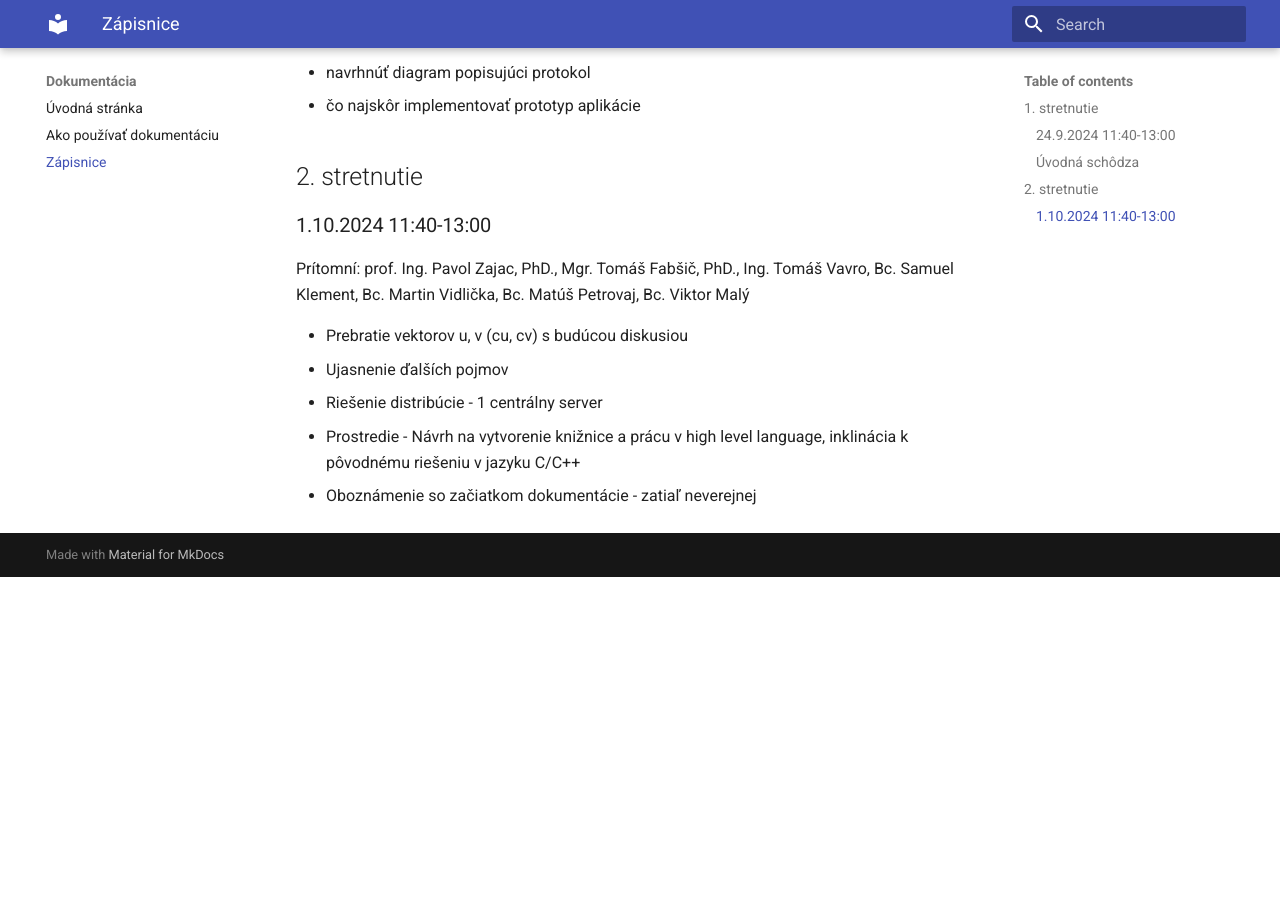
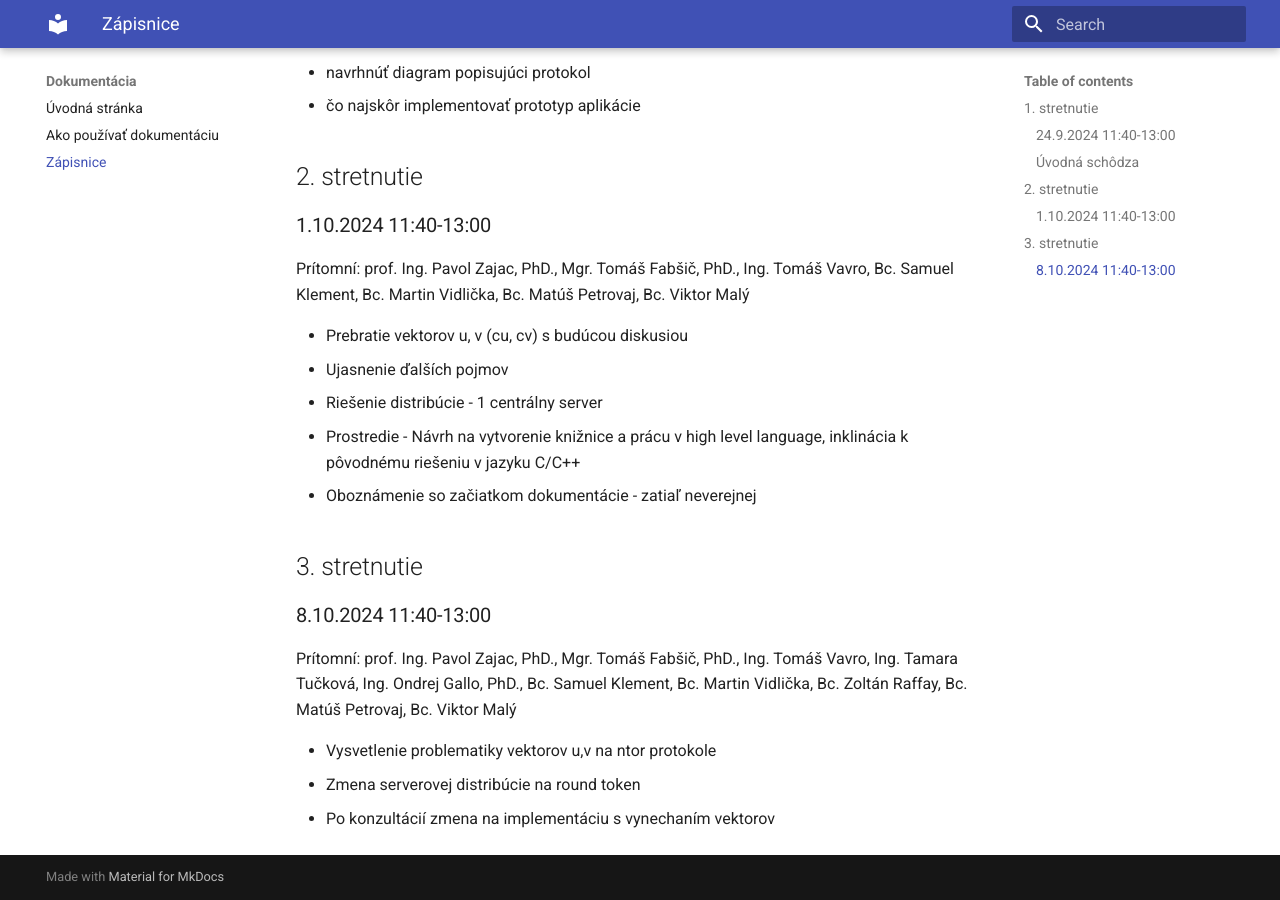
Before and after one commit to FEI-PQGCH/FEI-PQGCH.github.io, an MkDocs documentation site: the page built from docs/zapisnice.md, in a window 1280 px wide and 900 px high, scrolled down 514 px. Built offline with MkDocs 1.6.1 and Material for MkDocs 9.7.7, drawn with Linux system fonts in a browser that asks for light colours; before the commit the page ends 1091 px from its top, so only the background shows below that.

Commit message:
pridanie zapisnice 3

```diff
--- a/docs/zapisnice.md
+++ b/docs/zapisnice.md
@@ -28,3 +28,14 @@ Prítomní: prof. Ing. Pavol Zajac, PhD., Mgr. Tomáš Fabšič, PhD., Ing. Tom
 - Riešenie distribúcie - 1 centrálny server
 - Prostredie - Návrh na vytvorenie knižnice a prácu v high level language, inklinácia k pôvodnému riešeniu v jazyku C/C++
 - Oboznámenie so začiatkom dokumentácie - zatiaľ neverejnej
+
+
+## 3. stretnutie
+
+### 8.10.2024 11:40-13:00
+
+Prítomní: prof. Ing. Pavol Zajac, PhD., Mgr. Tomáš Fabšič, PhD., Ing. Tomáš Vavro, Ing. Tamara Tučková, Ing. Ondrej Gallo, PhD., Bc. Samuel Klement, Bc. Martin Vidlička, Bc. Zoltán Raffay, Bc. Matúš Petrovaj, Bc. Viktor Malý
+
+- Vysvetlenie problematiky vektorov u,v na ntor protokole
+- Zmena serverovej distribúcie na round token
+- Po konzultácií zmena na implementáciu s vynechaním vektorov
```
Also changed, not shown: site/search/search_index.json, site/sitemap.xml, site/zapisnice/index.html, 1 other file.
